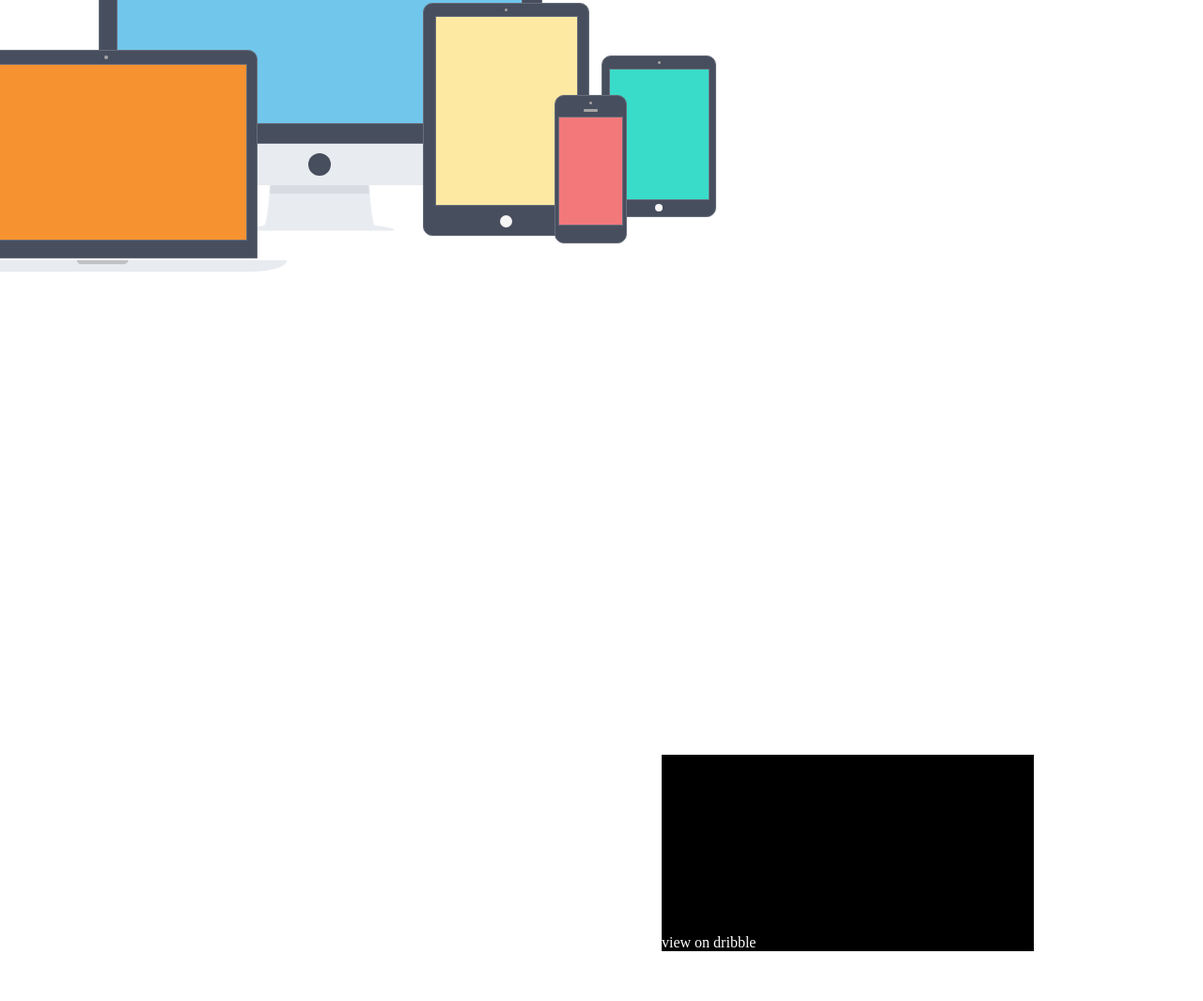
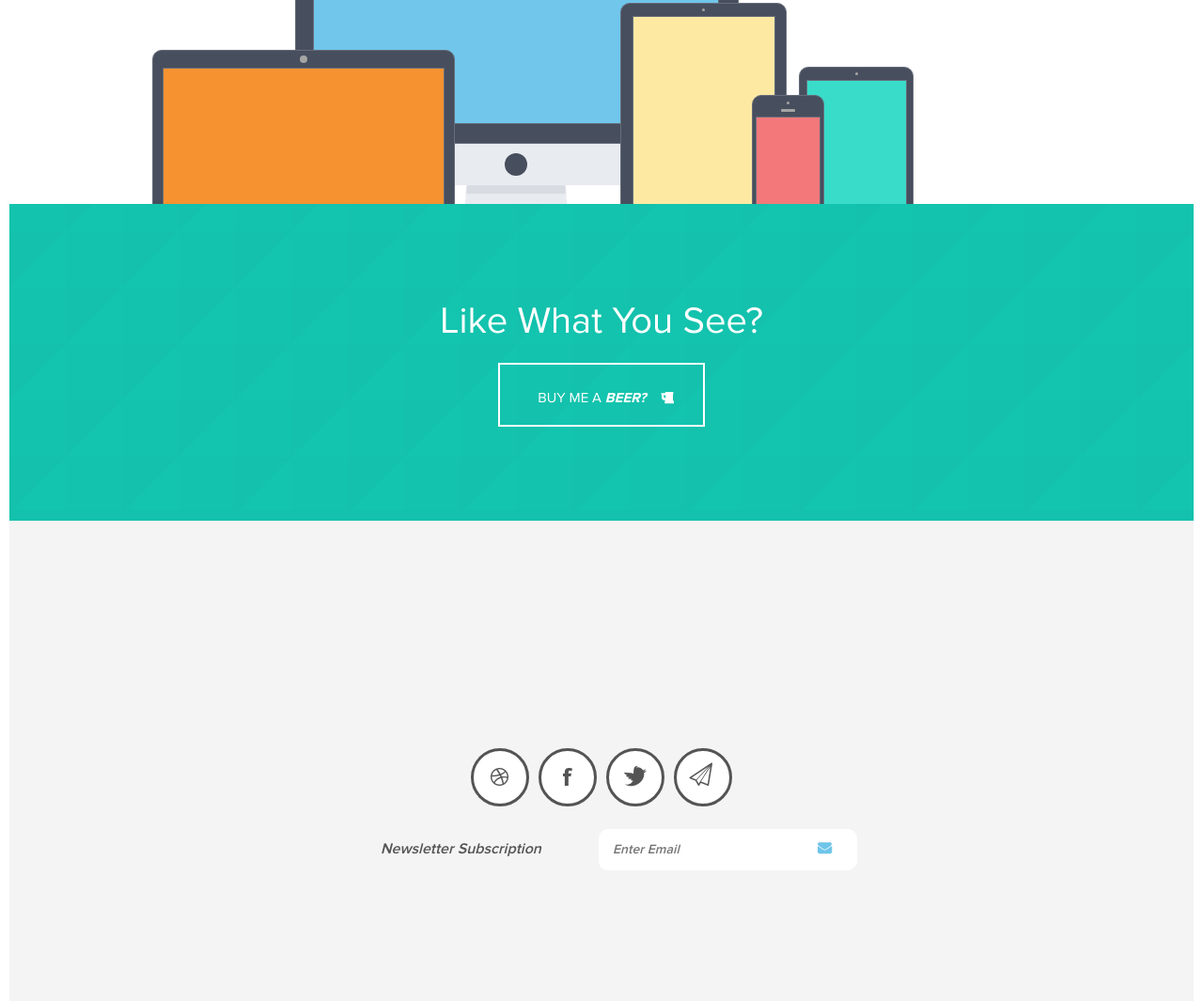
Before and after one commit to WRqw/perth, a plain HTML site: page index.html in a window 1280 px wide. Shown: the part 1735-2800 px from the top of the page at 94% size. Before the commit the page ends 2747 px from the top, so only its background shows below. Drawn offline with Linux system fonts and the light colour scheme.

Commit message:
middle-bottom section, footer.

```diff
--- a/css/style.css
+++ b/css/style.css
@@ -18,6 +18,15 @@ body{
 	font-family: 'Proxima Nova Bold';
     src: url("../fonts/proximanova-bold.otf") format('opentype')
 }
+@font-face{
+	font-family: 'Proxima Nova SemiBold';
+    src: url("../fonts/proximanova-semibold.otf") format('opentype')
+}
+@font-face{
+	font-family: 'proximanova-regitalic';
+    src: url("../fonts/proximanova-regitalic.otf") format('opentype')
+}
+
 .clearfix:before,
 .clearfix:after {
 
@@ -36,7 +45,7 @@ body{
 	width: 1260px;
 	height: 652px;
 	overflow: hidden;
-	background: #63c2e7;
+	background: url(../img/header-bg.png) #63c2e7;
 
 }
 .content{
@@ -140,7 +149,7 @@ p.subtitle{
 	width: 550px;
 }
 p.subtitlecurs{
-	font: 16px/25px 'ProximaNovaRegular', serif;
+	font: 16px/25px 'proximanova-regitalic', serif;
 	font-style: italic;
 	color: #7e7e7e;
 	padding-left: 18px;
@@ -174,11 +183,13 @@ a div.buttonhello:after{
 }
 .middlesection{
 	width: 1260px;
+	height: 650px;
 	background: white;
 	overflow: hidden;
 }
 .appleelements{
 	width: 762px;
+	overflow: hidden;
 	margin-right: auto;
 }
 .mac{
@@ -195,7 +206,7 @@ a div.buttonhello:after{
 	position: relative;
 	z-index: 1;
 	top: 284px;
-	right: 55px;
+	right: -154px;
 }
 .circle{
 	width: 8px;
@@ -255,9 +266,12 @@ img.holder{
 	z-index: 2;
 	position: relative;
 	top: 90px;
-	right: 248px;
+	right: 38px;
 
 }
+210
+right: 248px;
+
 .retina>.circle{
 	width: 4px;
 	height: 4px;
@@ -284,7 +298,7 @@ img.holder{
 	position: relative;
 	z-index: 3;
 	bottom: 200px;
-	left: 450px;
+	left: 660px;
 }
 .ipadbottom{
 	width: 175px;
@@ -323,8 +337,8 @@ img.holder{
 .ipadminiposition{
 	z-index: 4;
 	position: relative;
-	bottom: 392px;
-	left: 640px;
+	bottom: 380px;
+	left: 850px;
 
 }
 
@@ -362,13 +376,12 @@ img.holder{
 	position: relative;
 	width: 73px;
 	bottom: 522px;
-	left: 590px;
+	left: 800px;
 }
 .iphonebottom{
 
-
 	width: 75px;
-	height: 156px;
+	height: 160px;
 	background: #474e5d;
 	-webkit-border-top-right-radius: 10px;
 	-webkit-border-top-left-radius: 10px;
@@ -407,9 +420,216 @@ img.holder{
 	border: 1px solid #676d7a;
 	margin-top: 5px;
 }
+.bottomcircleip{
+	width: 16px;
+	height: 16px;
+	background: #f6f6f6;
+	-moz-border-radius: 50px;
+    -webkit-border-radius: 50px;
+    border-radius: 50px;
+    margin: 3px auto;
+
+}
 .columndog{
+	z-index: 6;
+	position: relative;
 	margin-left: auto;
-	width: 396px;
-	height: auto;
-	background: black;
+	width: 366px;
+	bottom: 1200px;
+	left: 180px;
 }
+h5.getdog{
+	font: 40px/25px 'Proxima Nova Light', serif;
+	color: #545454;
+}
+p.columndogsubttop{
+	font: 15px/25px 'Proxima Nova SemiBold', serif;
+	font-style: italic;
+	color: #474e5d;
+}
+p.columndogsubtbot{
+	font: 15px/25px 'ProximaNovaRegular', serif;
+	color: #7e7e7e;
+
+}
+a div.coldoglink{
+	width: 225px;
+	padding: 12px 22px;
+	font: 15px/25px 'ProximaNovaRegular', serif;
+	text-transform: uppercase;
+	color: #ea4c89;
+	border: 2px solid #ea4c89;
+	text-align: center;
+}
+  div.coldoglink:after{
+ 	display: inline-block;
+ 	position: relative;
+ 	top: 9px;
+ 	left: 15px;
+	content: '';
+	background: url(../img/dribbble-icon.png) no-repeat;
+	width: 20px;
+	height: 20px;
+}
+.salesection{
+	background: url(../img/salebg.png) no-repeat #13c1ac;
+	width: 1260px;
+	margin: 0 auto;
+	padding-bottom: 100px;
+}
+.saletitle{
+	font: 40px 'ProximaNovaRegular', serif;
+	color: #ffffff;
+	text-align: center;
+	margin: 0;
+	padding-top: 100px;
+}
+.salebut{
+
+	width: 220px;
+	margin:  0 auto;
+}
+a div.saleelement{
+	text-align: center;
+	font: 15px 'ProximaNovaRegular', serif;
+	color: #fffefe;
+	text-transform: uppercase;
+	padding: 20px 35px;
+	border: 2px solid #ffffff;
+	margin-top: 20px;
+}
+span.beer{
+	font: 15px 'Proxima Nova Bold';
+	font-style: italic;
+	color: #fffefe;
+}
+.saleelement:after{
+	display: inline-block;
+ 	position: relative;
+ 	top: 9px;
+ 	left: 15px;
+	content: '';
+	background: url(../img/beer-icon.png) no-repeat;
+	width: 20px;
+	height: 20px;
+}
+.footer{
+	background: #f4f4f4;
+	width: 1260px;
+	margin: 0 auto;
+}
+.sprite a{
+	display: inline-block;
+	width: 56px;
+	height: 56px;
+	margin: 0 3px;
+	border: 3px solid #545454;
+	border-radius: 50%;
+	background: url(../img/social-sprite.png) no-repeat;
+}
+.sprite{
+	text-align: center;
+	padding-top: 242px;
+}
+.sprite a.ic-fb{
+	background-position: -56px 0;
+}
+.sprite a.ic-tw{
+	background-position: -112px 0;
+}
+.sprite a.ic-pl{
+	background-position: -168px 0;
+}
+.newssub{
+	width: 500px;
+	margin: auto;
+	padding-bottom: 240px;
+}
+form{
+	padding-top: 20px;
+	width: 200px;
+	margin-left:auto;
+}
+#email input[type="text"]{
+	float: right;
+	padding: 15px 80px 15px 15px;
+	border-radius: 10px;
+	box-shadow: none;
+	border: none;
+	font: 14px 'Proxima Nova SemiBold', serif;
+	font-style: italic;
+	color: #d3d3d3;
+	resize: none;
+	vertical-align: middle;
+	width: 180px;
+	z-index: 1;
+
+
+}
+
+input:focus {
+    outline:none;
+}
+.subscribe{
+	margin-left: 15px;
+	float: left;
+	font: 16px'Proxima Nova SemiBold', serif;
+	font-style: italic;
+	color: #545454;
+	padding-top: 17px;
+	padding-bottom: 14px;
+
+}
+.pole{
+	width: 222px;
+	min-height: 40px
+}
+input[type="submit"] {
+    width: 20px;
+    height: 20px;
+    border: none;
+    position: relative;
+    background: url(../img/iconemail.png) no-repeat;
+    bottom: 30px;
+    left: 180px;
+    cursor: pointer;
+    z-index: 2;
+   }
+   .toplink{
+
+
+   }
+ .toplink{
+	margin-left: auto;
+   	width: 40px;
+   	height: 40px;
+  	background-color: #f4f4f4;
+   	margin-right: 60px;
+	-webkit-border-bottom-right-radius: 5px;
+	-webkit-border-bottom-left-radius: 5px;
+	-webkit-border-top-right-radius: 5px;
+	-webkit-border-top-left-radius: 5px;
+	position: relative;
+	bottom: 40px;
+	margin-top: 5px;
+}
+   .footerbottom{
+   	width: 1260px;
+   	margin: 0 auto;
+
+   }
+   .copyright{
+   	text-align: center;
+   	font: 12px 'proximanova-regitalic', serif;
+   	color: #545454;
+   	padding-top: 50px;
+
+   }
+   .wordpert{
+   	font: 12px 'ProximaNovaRegular', serif;
+   	color: #6dc5ea;
+   }
+   .toplink img{
+   	margin-top: 15px;
+   	margin-left: 13px;
+   }
--- a/index.html
+++ b/index.html
@@ -127,11 +127,42 @@
 				little ripper tucker also get a dog up ya greenie.
 			</p>
 			<div class="hellobut">
-					<a href=""><div class="coldoglink">view on dribble</div></a>
+					<a href="" class=""><div class="coldoglink">view on dribble</div></a>
 			</div>
+
 		</div>
 		</div>
+	</div>
+	<div class="salesection">
+		<h1 class="saletitle">Like What You See?</h1>
+		<div class="salebut">
+					<a href="" class=""><div class="saleelement">BUY ME A <span class="beer">BEER?</span></div></a>
 		</div>
+
+	</div>
+	<div class="footer clearfix">
+		<div class="sprite">
+			<a href="" class="ic-dr"></a>
+			<a href="" class="ic-fb"></a>
+			<a href="" class="ic-tw"></a>
+			<a href="" class="ic-pl"></a>
+		</div>
+		<div class="newssub">
+			<p class="subscribe">Newsletter Subscription</p>
+			<form action="#" id="email">
+			<div class="pole">
+			<input type="text"  id="email" placeholder="Enter Email">
+			<input type="submit" value="">
+
+			</div>
+			</form>
+	</div>
+		</div>
+		<div class="footerbottom">
+			<div class="copyright"><p class="perth">&copy; 2013 <span class="wordpert">Perth.</span> Breeding pixels since the naughties.</p></div>
+			<a href="#" class="bottomnavlink"><div class="toplink"><img src="img/arrowtop.png" alt=""></div></a>
+		</div>
+
 
 </body>
 </html>
```
Also changed, not shown: fonts/proximanova-regitalic.otf (added), fonts/proximanova-semibold.otf (added), img/arrowtop.png (added), img/beer-icon.png (added), img/dribbble-icon.png (added), img/header-bg.png (added), img/iconemail.png (added), img/salebg.png (added), img/social-sprite.png (added).
